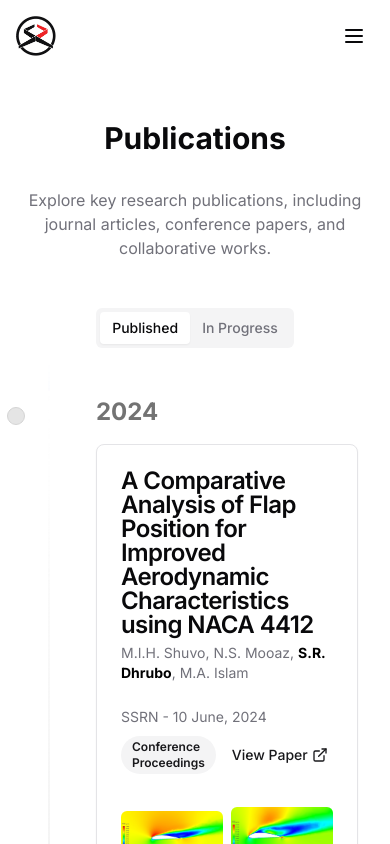
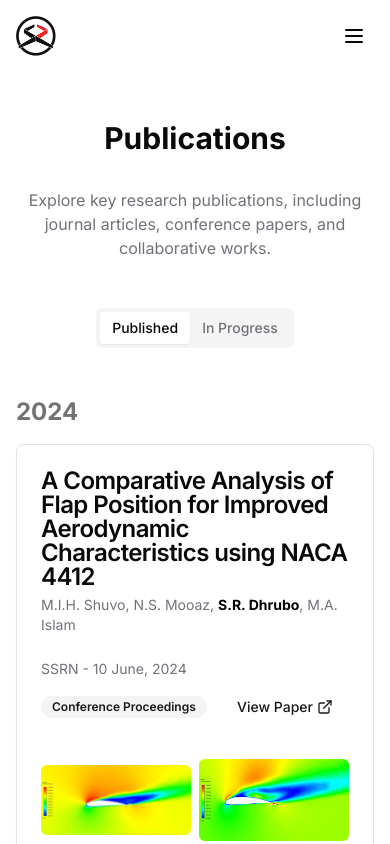
Before and after one commit to srdhrubo/srdhrubo, a Next.js app: page /publications in a window 390 px wide. Shown: the top 844 px of the page. Built offline with nearby package versions, Linux system fonts and the light colour scheme.

Commit message:
hidden timeline tracing beam and some unnecessary paddings for smaller screens

```diff
--- a/src/components/ui/timeline.tsx
+++ b/src/components/ui/timeline.tsx
@@ -43,7 +43,7 @@ export const Timeline = ({ data }: { data: TimelineEntry[] }) => {
             key={index}
             className="flex justify-start pt-10 md:pt-40 md:gap-10"
           >
-            <div className="sticky flex flex-col md:flex-row z-40 items-center top-40 self-start max-w-xs lg:max-w-sm md:w-full">
+            <div className="max-sm:hidden sticky flex flex-col md:flex-row z-40 items-center top-40 self-start max-w-xs lg:max-w-sm md:w-full">
               <div className="h-10 absolute w-10 rounded-full bg-white dark:bg-black flex items-center justify-center">
                 <div className="h-4 w-4 rounded-full bg-neutral-200 dark:bg-neutral-800 border border-neutral-300 dark:border-neutral-700 p-2" />
               </div>
@@ -52,7 +52,7 @@ export const Timeline = ({ data }: { data: TimelineEntry[] }) => {
               </h3>
             </div>
 
-            <div className="relative pl-20 pr-4 md:pl-4 w-full">
+            <div className="relative md:pl-4 w-full">
               <h3 className="md:hidden block text-2xl mb-4 text-left font-bold text-neutral-500 dark:text-neutral-500">
                 {item.title}
               </h3>
@@ -64,7 +64,7 @@ export const Timeline = ({ data }: { data: TimelineEntry[] }) => {
           style={{
             height: height + "px",
           }}
-          className="absolute md:left-5 left-8 top-0 overflow-hidden w-[2px] bg-[linear-gradient(to_bottom,var(--tw-gradient-stops))] from-transparent from-[0%] via-neutral-200 dark:via-neutral-700 to-transparent to-[99%]  [mask-image:linear-gradient(to_bottom,transparent_0%,black_10%,black_90%,transparent_100%)] "
+          className="max-sm:hidden absolute md:left-5 left-8 top-0 overflow-hidden w-[2px] bg-[linear-gradient(to_bottom,var(--tw-gradient-stops))] from-transparent from-[0%] via-neutral-200 dark:via-neutral-700 to-transparent to-[99%]  [mask-image:linear-gradient(to_bottom,transparent_0%,black_10%,black_90%,transparent_100%)] "
         >
           <motion.div
             style={{
```
